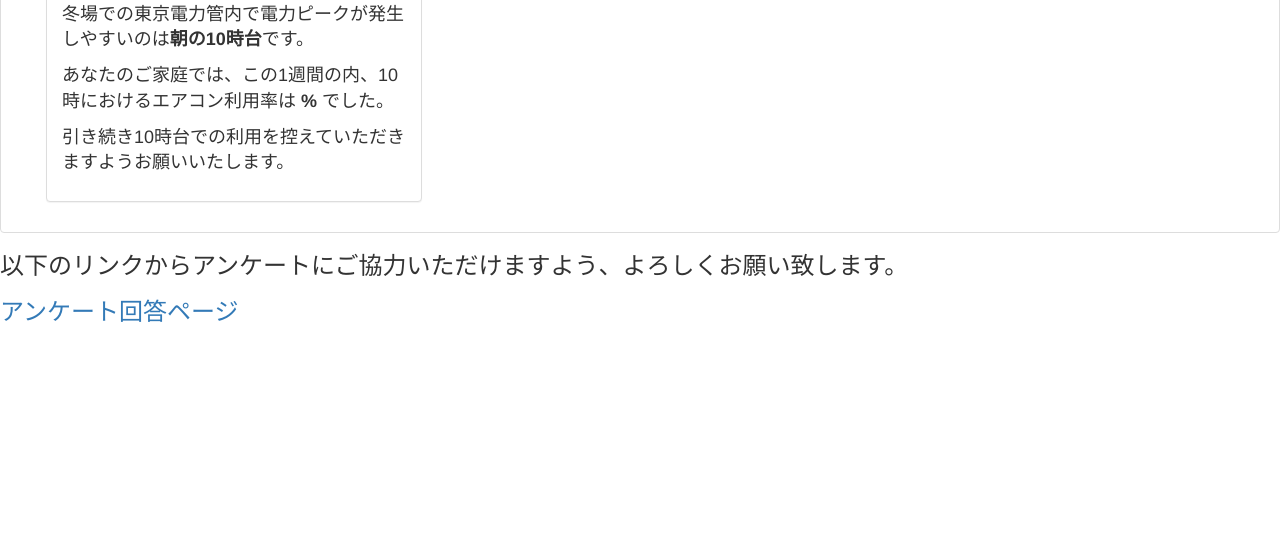
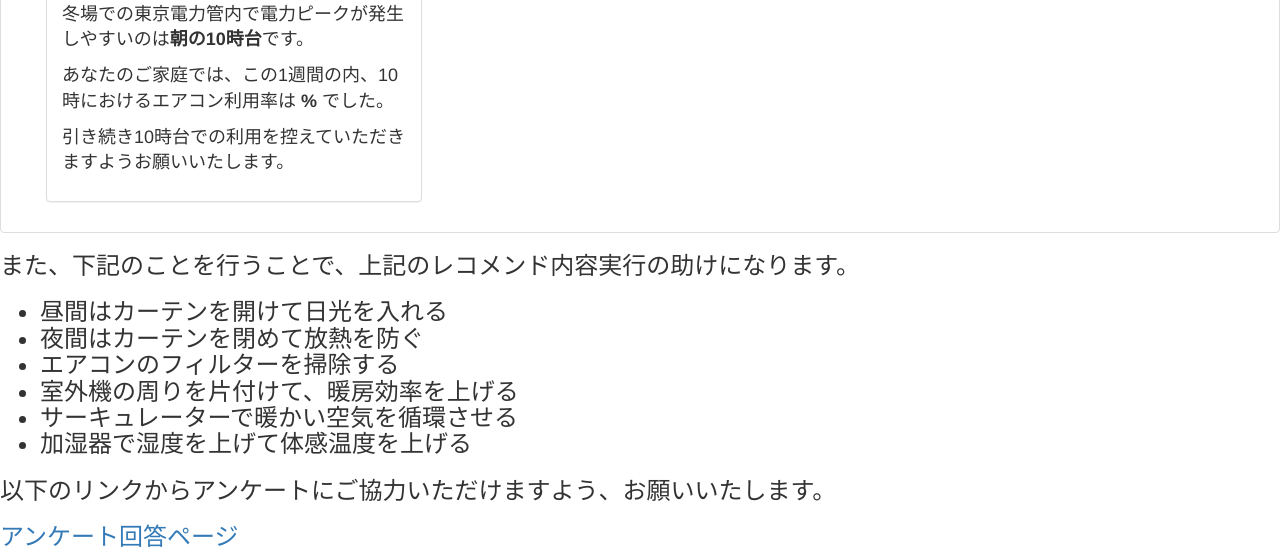
Before and after one commit to momotaro98/HEMS_Recommedation_Page, a Flask app: template app/templates/index.html in a window 1280 px wide. Shown: the part 1261-1821 px from the top of the page. Before the commit the page ends 1597 px from the top, so only its background shows below. Run offline with Flask 2, Linux system fonts and the light colour scheme; the template is opened without the code that fills it, so the values that code supplies are empty; some libraries are stand-ins or nearby versions.

Commit message:
fix index.html

```diff
--- a/app/templates/index.html
+++ b/app/templates/index.html
@@ -108,8 +108,18 @@
 </ul><!-- .list-group -->
 
 <div id="footer_text">
-<h3>以下のリンクからアンケートにご協力いただけますよう、よろしくお願い致します。</h3>
-<h3><a href="https://docs.google.com/forms/d/e/1FAIpQLSdG66LXp5RB7zV6xkJYlWxAqqeCaUXdZgHu3-k-WN4YiXHmDg/viewform">アンケート回答ページ</a></h3>
+    <h3>また、下記のことを行うことで、上記のレコメンド内容実行の助けになります。<h3>
+    <ul>
+        <li>昼間はカーテンを開けて日光を入れる</li>
+        <li>夜間はカーテンを閉めて放熱を防ぐ</li>
+        <li>エアコンのフィルターを掃除する</li>
+        <li>室外機の周りを片付けて、暖房効率を上げる</li>
+        <li>サーキュレーターで暖かい空気を循環させる</li>
+        <li>加湿器で湿度を上げて体感温度を上げる</li>
+    </ul>
+
+    <h3>以下のリンクからアンケートにご協力いただけますよう、お願いいたします。</h3>
+    <h3><a href="https://docs.google.com/forms/d/e/1FAIpQLSdG66LXp5RB7zV6xkJYlWxAqqeCaUXdZgHu3-k-WN4YiXHmDg/viewform">アンケート回答ページ</a></h3>
 </div><!-- #footer_text -->
 
 {% block scripts %}
```
